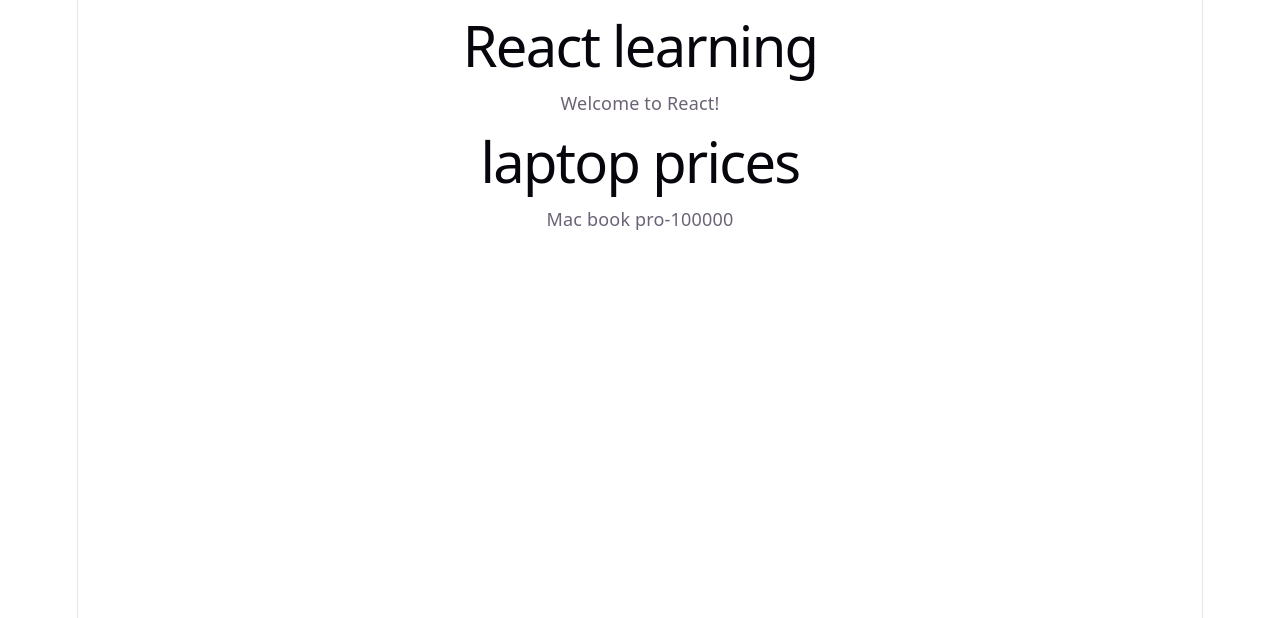
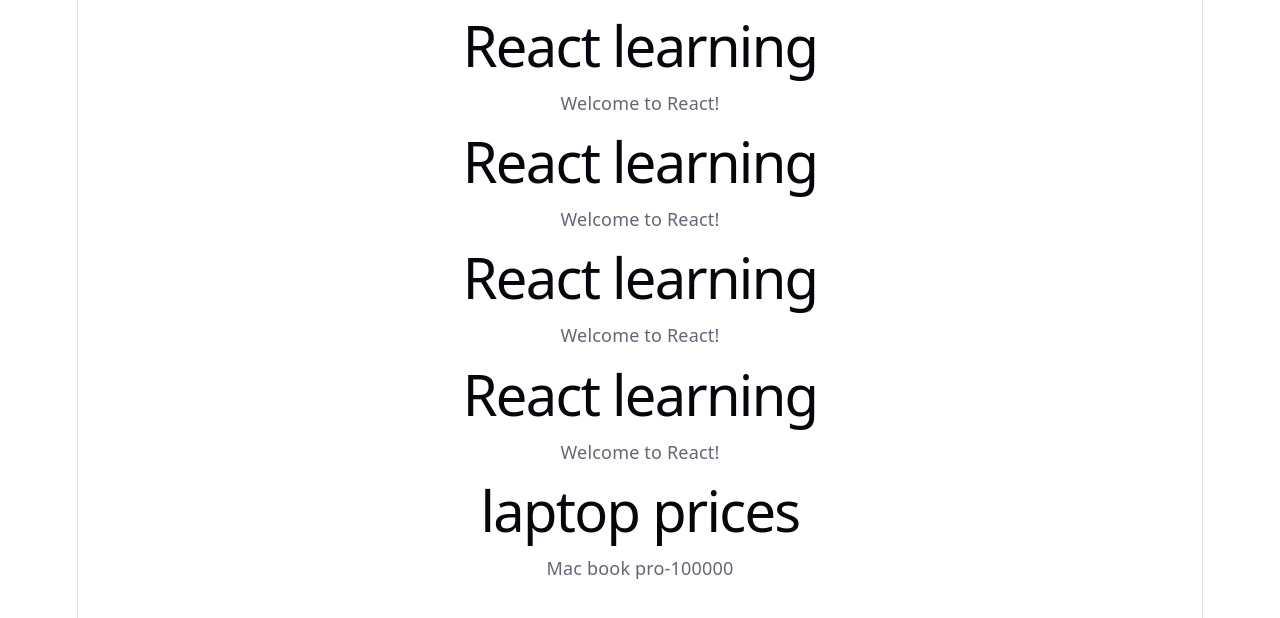
Before and after one commit to Ishaan2006-ishu/react-learning, a React (Vite) app: page / in a window 1280 px wide. Shown: the top 618 px of the page. Built offline with nearby package versions, Linux system fonts and the light colour scheme.

Commit message:
some updation

```diff
--- a/src/App.jsx
+++ b/src/App.jsx
@@ -2,6 +2,12 @@
 function App(){
   return (
     <div>
+      <h1>React learning</h1>
+      <p>Welcome to React!</p>
+      <h1>React learning</h1>
+      <p>Welcome to React!</p>
+      <h1>React learning</h1>
+      <p>Welcome to React!</p>
       <h1>React learning</h1>
       <p>Welcome to React!</p>
       <ProductCard />
```
